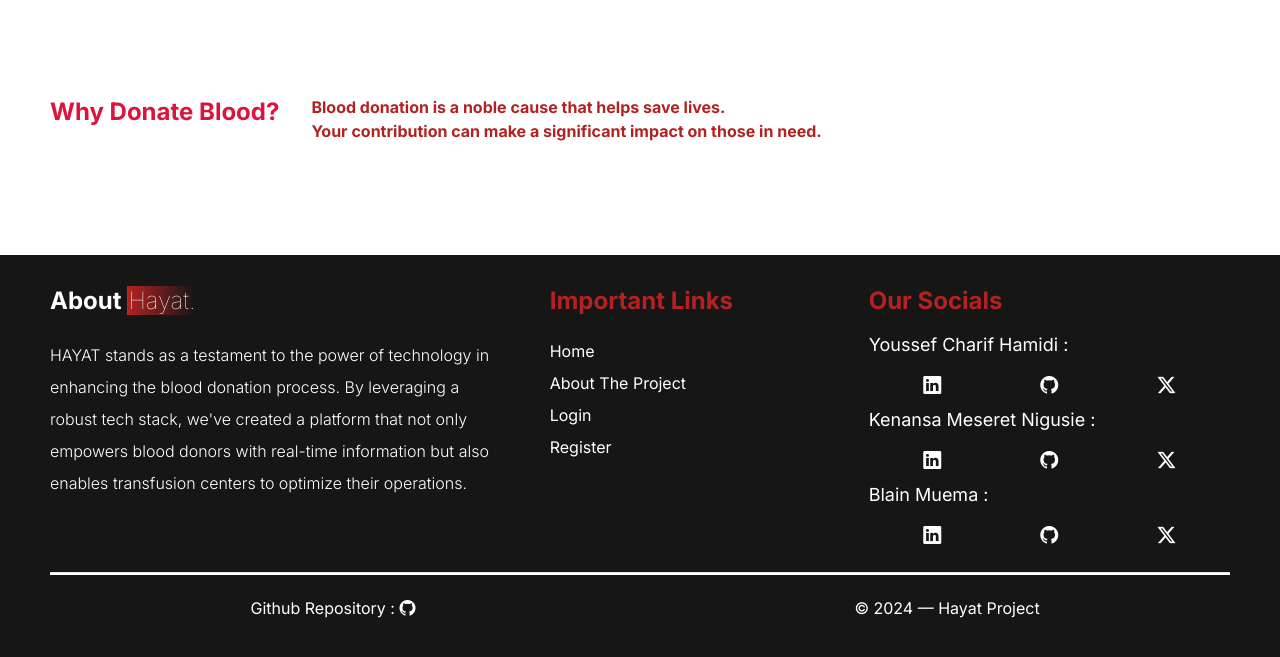
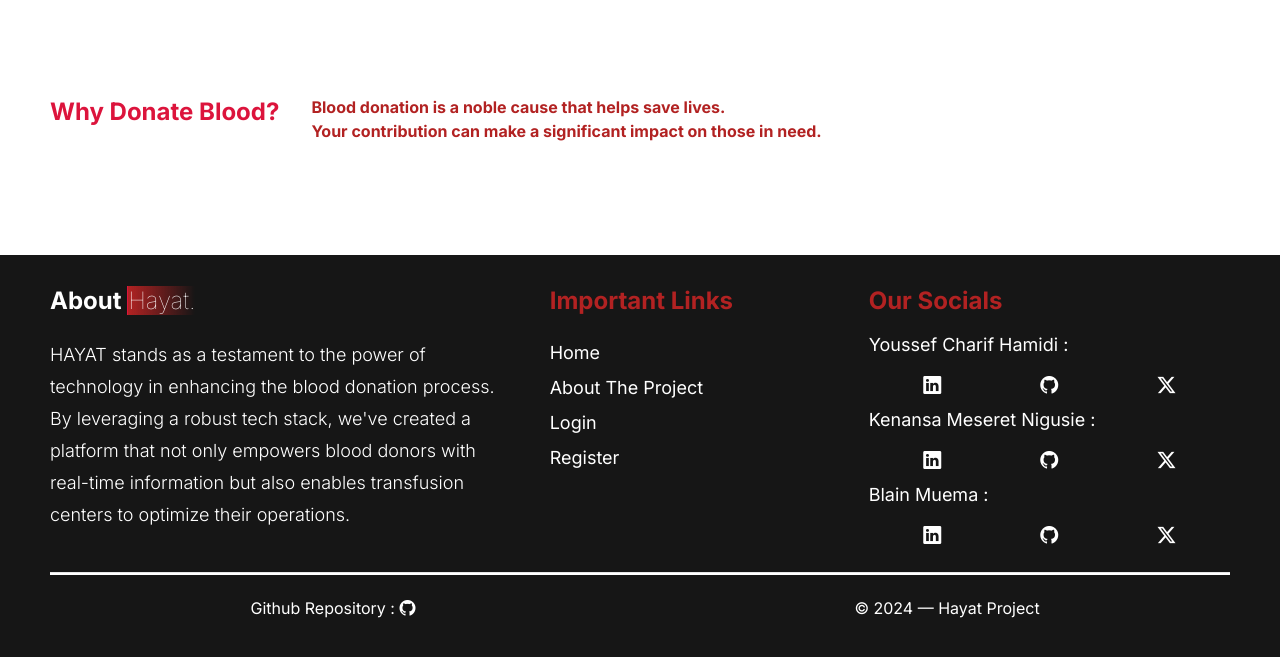
Before and after one commit to Chareeef/HAYAT, a Flask app: page / in a window 1280 px wide. Shown: the part 427-1084 px from the top of the page. Run offline with Flask 2, Linux system fonts and the light colour scheme; data comes from the database, SQL or seed files in the repository; some libraries are stand-ins or nearby versions.

Commit message:
Fix font sizes

```diff
--- a/static/styles/footer.css
+++ b/static/styles/footer.css
@@ -29,6 +29,7 @@
     }
 
     .text {
+        font-size: 18px;
         line-height: 2rem;
     }
 }
@@ -39,6 +40,7 @@
     flex-direction: column;
     gap: .5rem;
     transition: all 500ms ease;
+    font-size: 18px;
 
     .title {
         padding-block-end: .5rem;
```
